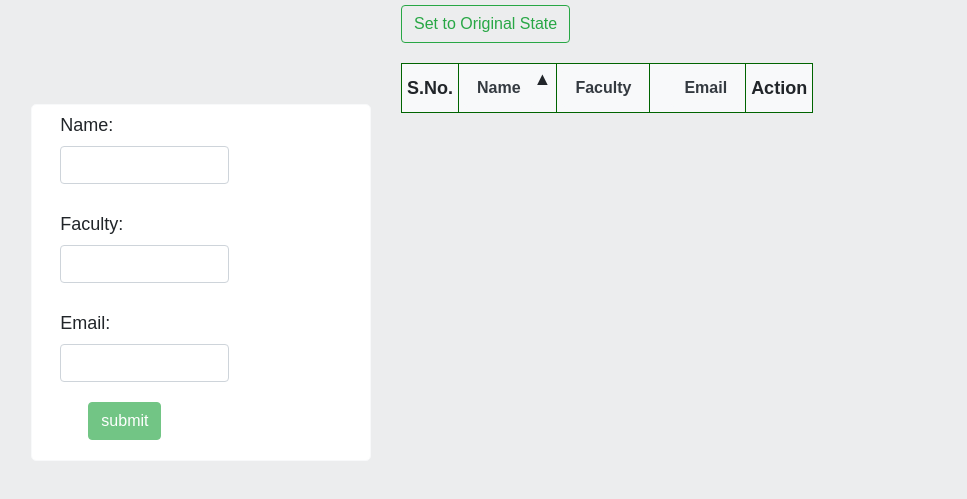
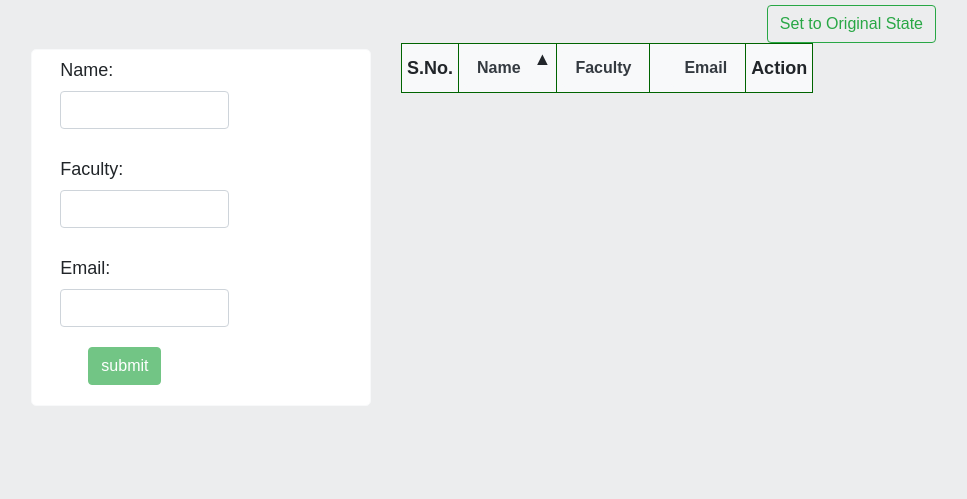
Before and after one commit to kabitachongbang/student-enrollment-system, a website: page public/index.html in a window 1280 px wide. Shown: the part 71-570 px from the top of the page, without its empty margins (69-1036 px from the left). Drawn offline with nearby package versions, Linux system fonts and the light colour scheme; no server answers.

Commit message:
Update css

```diff
--- a/public/form.js
+++ b/public/form.js
@@ -63,8 +63,8 @@
   }
 
   angular.module("expressForm").factory("enrollStudent", function($http) {
-    const BASE_URL =
-      "https://kabita-student-enrollment.herokuapp.com/api/formData/";
+    // const BASE_URL = "https://kabita-student-enrollment.herokuapp.com/api/formData/";
+    const BASE_URL = "http://localhost:3000/api/formData/";
 
     function getAll() {
       return $http({
--- a/public/index.html
+++ b/public/index.html
@@ -18,7 +18,7 @@
     <div class="container" ng-controller="MainController"><br>
         <h1 class="text-center text-info">Student Enrollment System</h1>
         <div class="content">
-            <div class="col-4 ">
+            <div class="col-md-4 ">
 
                 <div class="card  border-light">
                     <form class="app-form" ng-submit="submitForm()" name="studentForm" novalidate>
@@ -63,11 +63,14 @@
                     </form><br>
                 </div>
             </div>
-            <div class="col-8">
+            <div class="col-md-8">
                 <!-- <div>Sort By:   {{propertyName}};          descending order:   {{reverse?'Yes':'No'}}</div>
                 <br> -->
-                <button class="btn btn-outline-success ml-0" ng-click="propertyName=null; reverse=false">Set to
-                    Original State</button><br><br>
+                <div class="clearfix">
+                <button class="originalBtn btn btn-outline-success float-right" ng-click="propertyName=null; reverse=false">Set to
+                    Original State</button>
+                </div>
+                    <div>
                 <table class="tableStyle bg-light">
                     <thead>
                         <tr>
@@ -105,8 +108,7 @@
                     </td>
                 </tr>
             </tbody>
-            </table>
-            <br><br>
+            </table></div>
         </div>
     </div>
     </div>
--- a/public/styles/style.scss
+++ b/public/styles/style.scss
@@ -1,36 +1,40 @@
 @import url("https://maxcdn.bootstrapcdn.com/bootstrap/4.0.0/css/bootstrap.min.css");
 
-$primary-color:#5b6466;
-$spacer:11px;
+$primary-color: #5b6466;
+$spacer: 11px;
 
-body{
-    font:400 18px/20px sans-serif;
-    background:lighten($primary-color,55);
-    cursor:pointer;
+body {
+  font: 400 18px/20px sans-serif;
+  background: lighten($primary-color, 55);
+  cursor: pointer;
 }
-.content{
-    display: flex;
-}
-.tableStyle tr,td,th{
-border:1px solid darkgreen;
-padding:5px;
-
+.content {
+  display: flex;
 }
 
- .sortorder:after{
-content:'\25b2';
-
+.originalBtn {
+  margin-right: 175px !important;
 }
 
-.sortorder.descend:after{
-    content:'\25bc';
+.tableStyle tr,
+td,
+th {
+  border: 1px solid darkgreen;
+  padding: 5px;
+}
 
+.sortorder:after {
+  content: "\25b2";
 }
-.card{
-    background-color:lighten($primary-color,70);
-    border-radius: 5px;
-    margin-top:($spacer *9) !important;
+
+.sortorder.descend:after {
+  content: "\25bc";
 }
-.errorField{
-    border:3px solid red;
+.card {
+  background-color: lighten($primary-color, 70);
+  border-radius: 5px;
+  margin-top: ($spacer * 4) !important;
 }
+.errorField {
+  border: 3px solid red;
+}
```
Also changed, not shown: public/styles/style.css, 1 other file.
